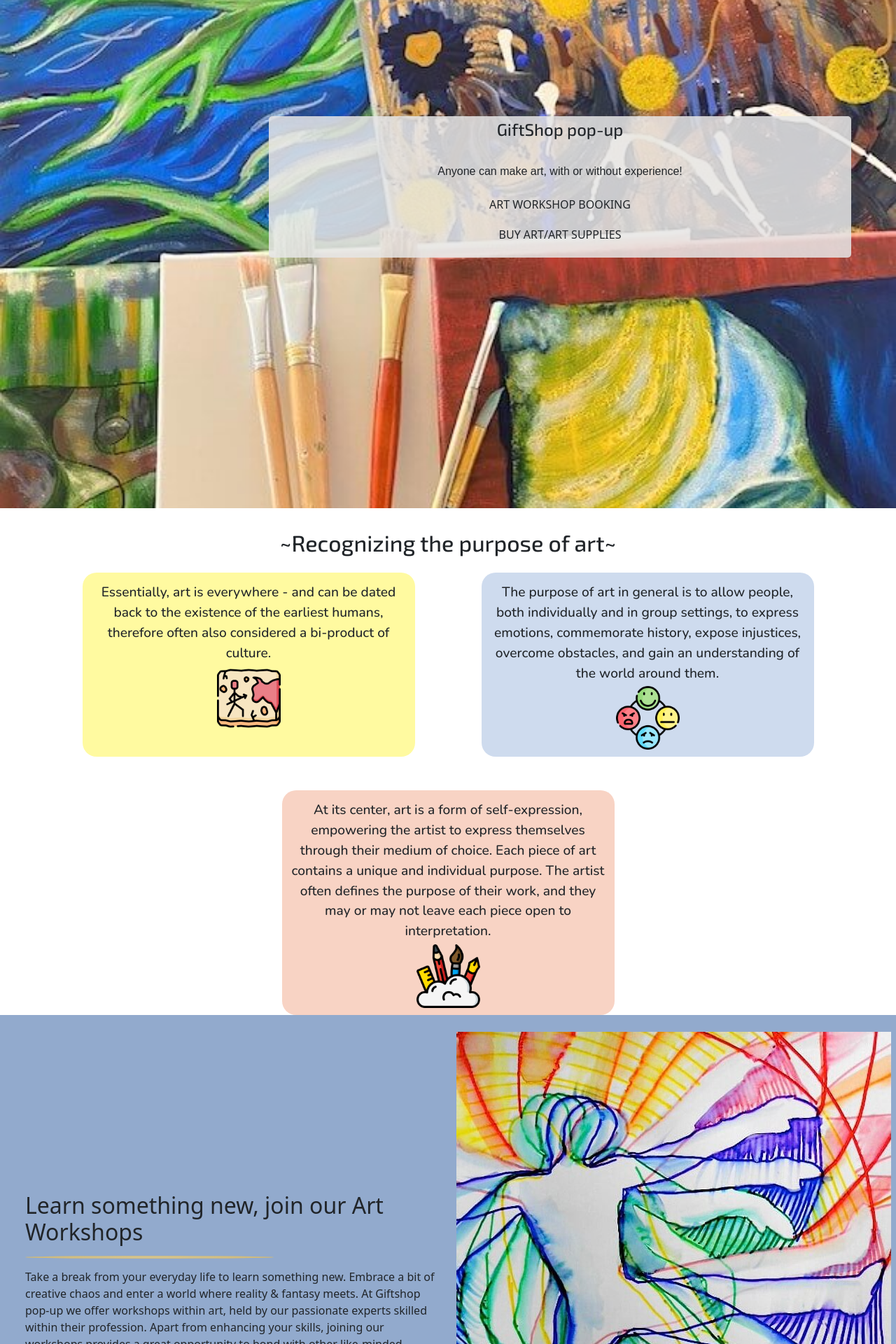
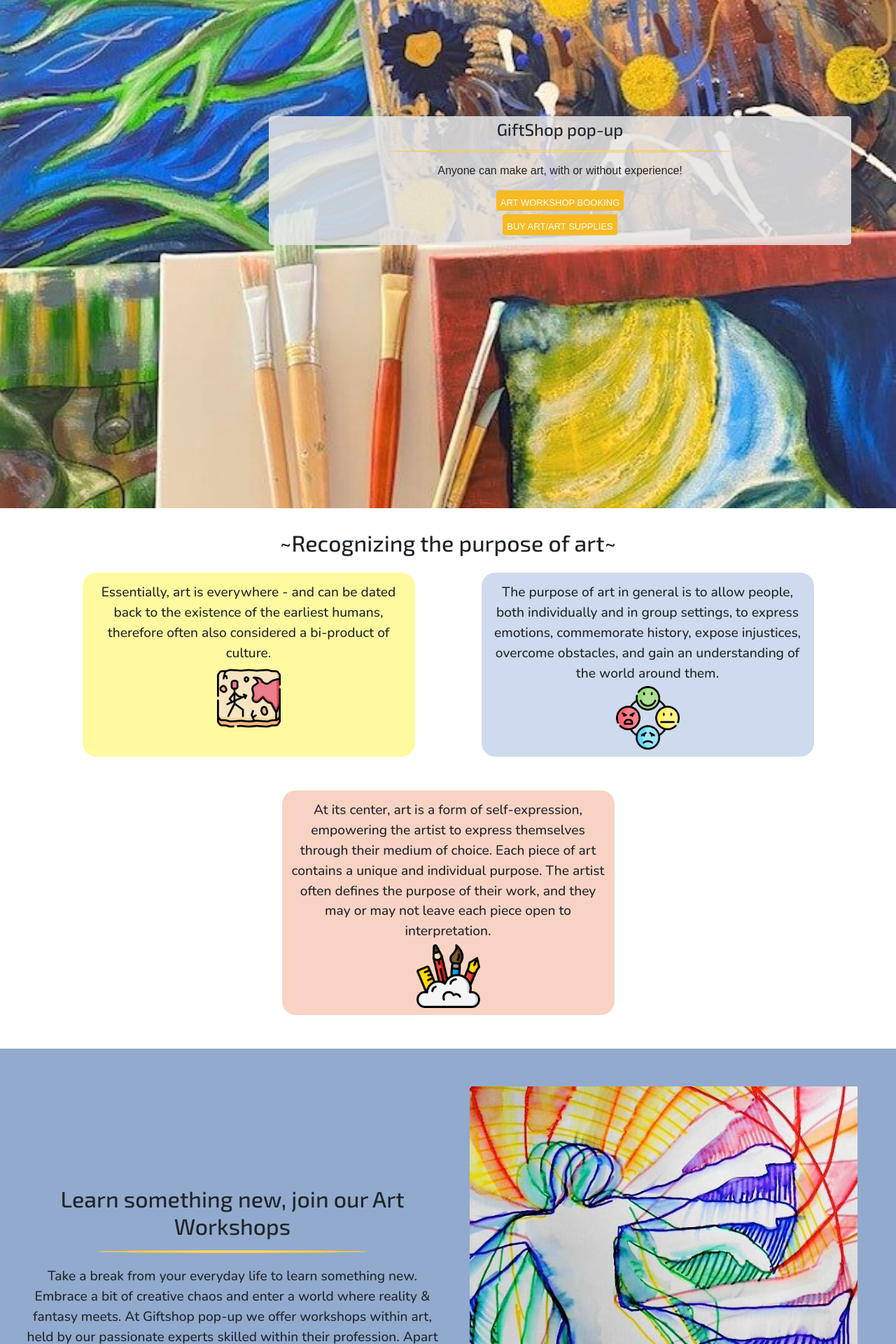
Before and after one commit to yetnetbehailu/giftshop-popup, a Django app: page / in a window 1280 px wide. Shown: the part 200-2120 px from the top of the page at 70% size. Run offline with Django 4.2, Linux system fonts and the light colour scheme; some libraries are stand-ins or nearby versions.

Commit message:
Added styling to shop offer descriptions on homepage & updated re-named classes

```diff
--- a/static/css/base.css
+++ b/static/css/base.css
@@ -54,33 +54,30 @@ body{
     margin: 0;
 }
 
-.jumbo-btns{
-    display: flex;
-    flex-direction: column;
-    gap: 5px;
-    align-items: center;
-    padding-bottom: 9px;
-}
-
 .yellow-btn {
     background-color: var(--yellow);
     color: white;
     font-family: fantasy, sans-serif;
-    padding: 7px 5px 1px;
-    font-size: small;
+    padding: 8px 12px 6px;
+    font-size: 1.1rem;
 }
 
 .divider {
-    width: 60%;
-    height: 4px !important;
-    margin: 14px 0;
     border-radius: 50%;
     background: radial-gradient(var(--lightyellow), var(--yellow));
-    opacity: 0.6;
+    height: 4px !important;
+    opacity: 1 !important;
+    margin: 16px auto;
+    width: 65%;
 }
 
 .sticker-icon {
     width: 20%;
+}
+
+.center-btn {
+    display: flex;
+    justify-content: center;
 }
 
 /* Navigation */
@@ -149,6 +146,31 @@ body{
     padding: 5px;
 }
 
+.jumbo-divider {
+    width: 60%;
+    height: 4px !important;
+    margin: 14px 0;
+    border-radius: 50%;
+    background: radial-gradient(var(--lightyellow), var(--yellow));
+    opacity: 0.6;
+}
+
+.jumbo-btns{
+    display: flex;
+    flex-direction: column;
+    gap: 5px;
+    align-items: center;
+    padding-bottom: 9px;
+}
+
+.jumbo-btn {
+    background-color: var(--yellow);
+    color: white;
+    font-family: fantasy, sans-serif;
+    padding: 7px 5px 1px;
+    font-size: small;
+}
+
 .intro-heading {
     font-family: var(--exo-2);
     padding-top: 30px;
@@ -187,6 +209,36 @@ body{
     background-color: var(--sheerpink);
     padding: 10px;
     border-radius: 20px;
+    margin-bottom: 3rem;
+}
+
+.offer-heading {
+    font-family: var(--exo-2);
+    text-align: center;
+    margin: 1rem 0;
+}
+
+.offer-breif {
+    font-family: var(--nunito);
+    font-size: 1.2rem;
+    text-align: center;
+    margin: 1.2rem 0;
+}
+
+.offer-img {
+    padding: 1.9rem 0 0.5rem;
+    display: flex;
+    justify-content: center;
+}
+
+.moving-figure-img {
+    width: 90%;
+}
+
+.art-supplies-img {
+    width: 100%;
+    background: var(--sheeryellow);
+    border-radius: 10px;
 }
 
 /* Media Queries */
```
